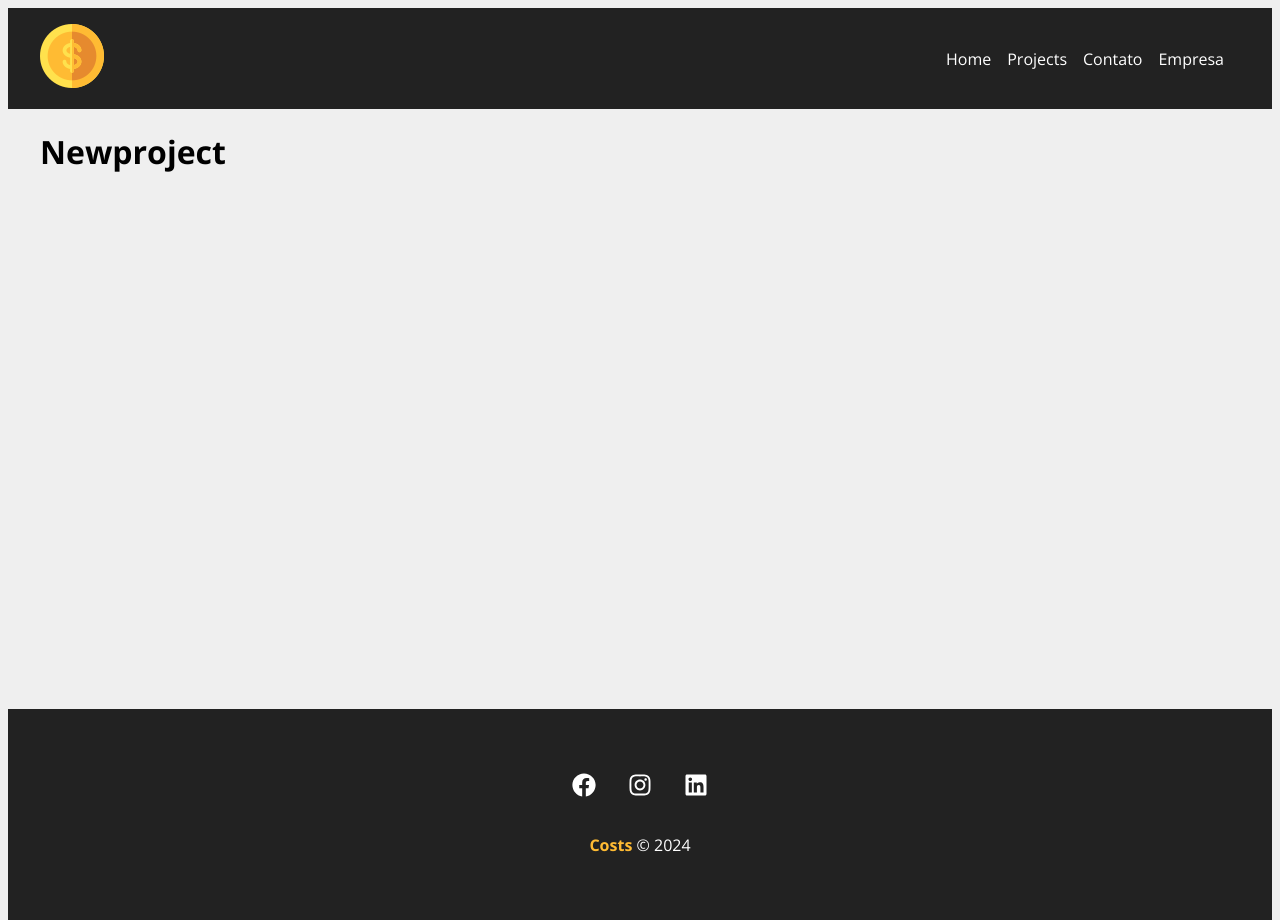
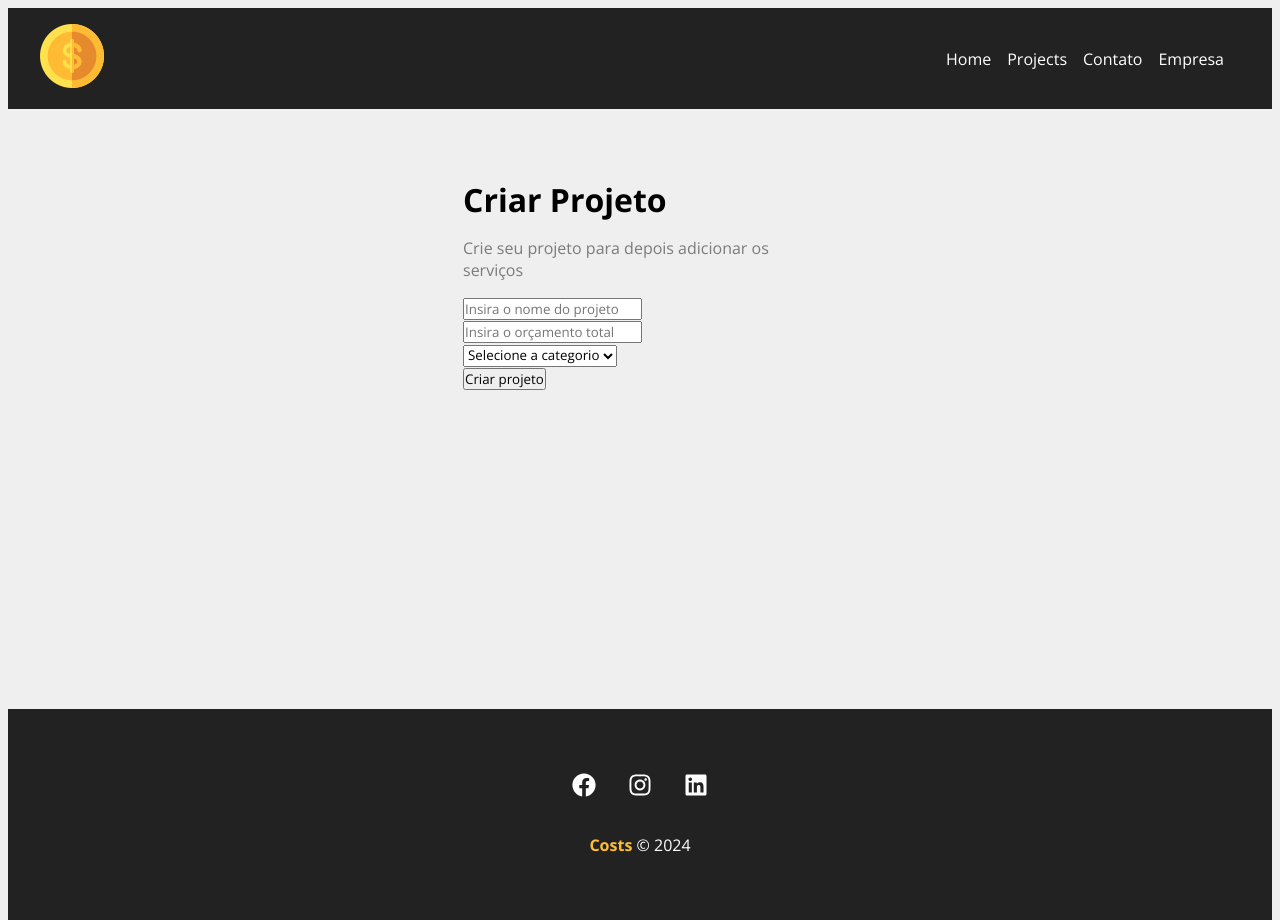
Before and after one commit to Lucassml-boop/Costs, a React (Create React App) app: page /newproject in a window 1280 px wide. Built offline with nearby package versions, Linux system fonts and the light colour scheme.

Commit message:
feat: Adiciona layout inicial da página criação de projeto

```diff
--- a/src/App.js
+++ b/src/App.js
@@ -1,4 +1,4 @@
-import { BrowserRouter as Router, Routes, Route, Link } from 'react-router-dom';
+import { BrowserRouter as Router, Routes, Route} from 'react-router-dom';
 import Home from './components/pages/Home';
 import Company from './components/pages/Company';
 import NewProject from './components/pages/Newproject';
--- a/src/components/pages/Newproject.js
+++ b/src/components/pages/Newproject.js
@@ -1,5 +1,15 @@
+import ProjectForm from '../projects/ProjectForm'
+
+import styles from './Newproject.module.css'
+
 function Newproject(){
-    return <h1>Newproject</h1>
+    return(
+        <div className={styles.newproject_container}>
+            <h1>Criar Projeto</h1>
+            <p>Crie seu projeto para depois adicionar os serviços</p>
+            <ProjectForm />
+        </div>
+    )
 }
 
 export default Newproject
--- /dev/null
+++ b/src/components/pages/Newproject.module.css
@@ -0,0 +1,13 @@
+.newproject_container{
+    width: 450px;
+    margin: 0 auto;
+    padding: 3em;
+}
+
+.newproject_container h1{
+    margin-bottom: 0.5em;
+}
+
+.newproject_container p{
+    color: #7b7b7b;
+}
--- /dev/null
+++ b/src/components/projects/ProjectForm.js
@@ -0,0 +1,22 @@
+function ProjectForm(){
+    return (
+        <form>
+            <div>
+                <input type="text" placeholder="Insira o nome do projeto"/>
+            </div>
+            <div>
+                <input type="number" placeholder="Insira o orçamento total"/>
+            </div>
+            <div>
+                <select name="category_id">
+                    <option disabled selected>Selecione a categorio</option>
+                </select>
+            </div>
+            <div>
+                <input type="submit" value="Criar projeto"/>
+            </div>
+        </form>
+    )
+}
+
+export default ProjectForm
```
